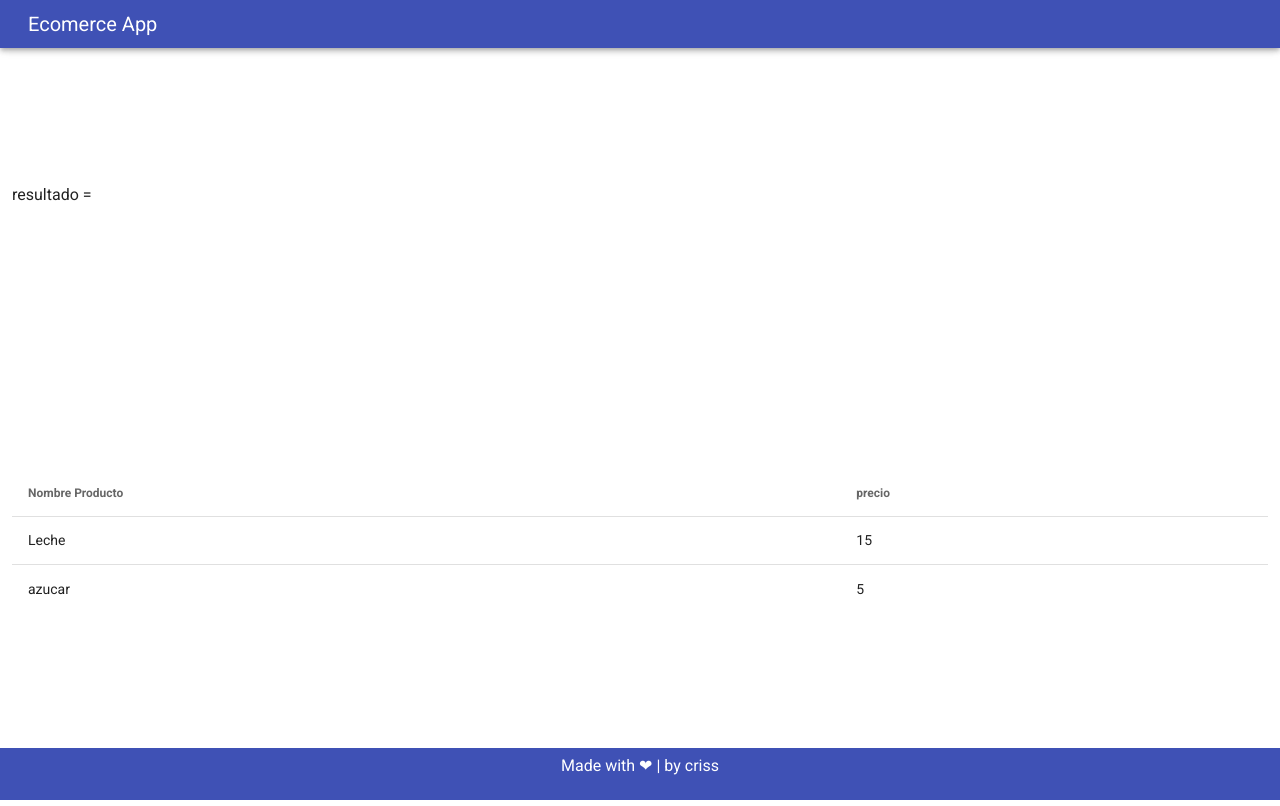
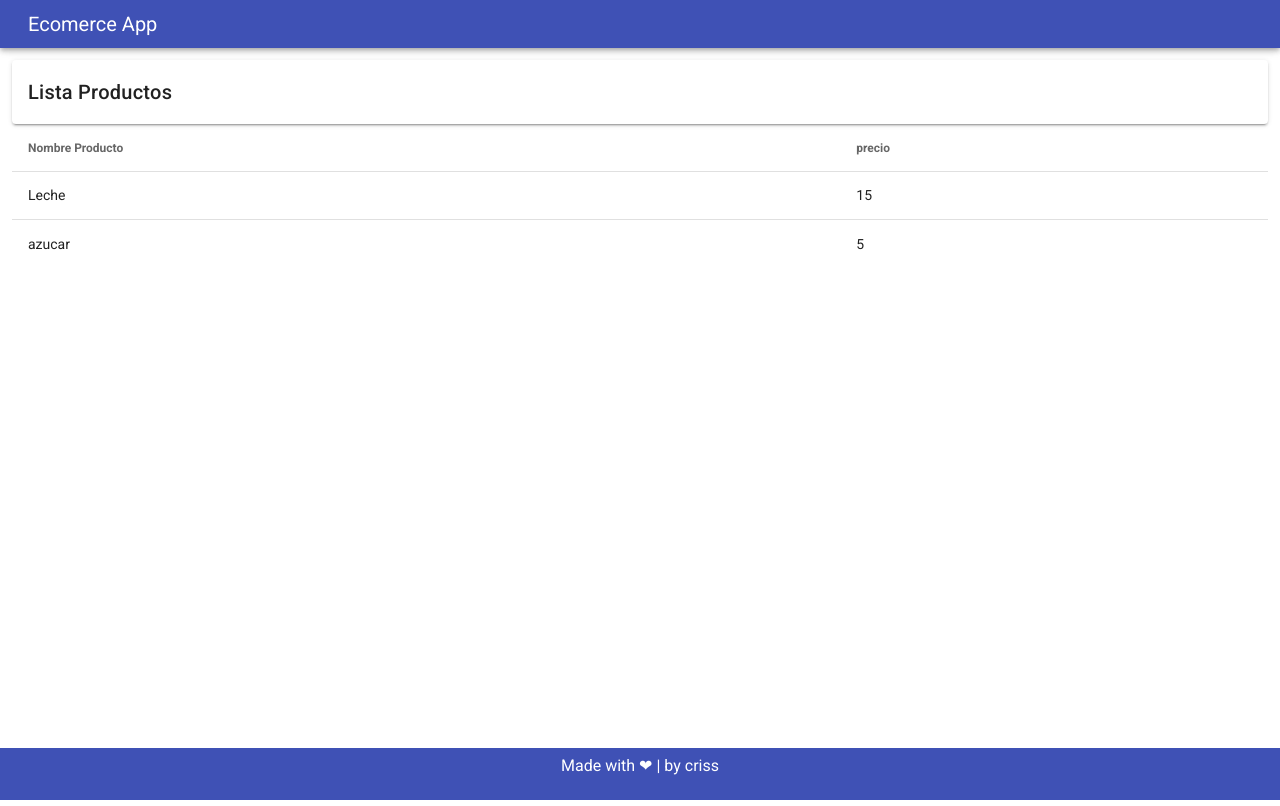
Before and after one commit to crisswebapp/Abarrofarma, a Nuxt app: page /farma in a window 1280 px wide. Built offline with nearby package versions, Linux system fonts and the light colour scheme.

Commit message:
modified:   pages/farma/index.vue

```diff
--- a/pages/farma/index.vue
+++ b/pages/farma/index.vue
@@ -1,8 +1,10 @@
 <template>
-  <v-container class="fill-height" fluid>
-    <p>resultado = {{ extencion }}</p>
+  <v-container fluid>
+    <v-card>
+      <v-card-title>Lista Productos</v-card-title>
+    </v-card>
     <v-row align="center" justify="center">
-      <v-col>
+      <v-col cols="12">
         <v-simple-table>
           <template v-slot:default>
             <thead>
```
